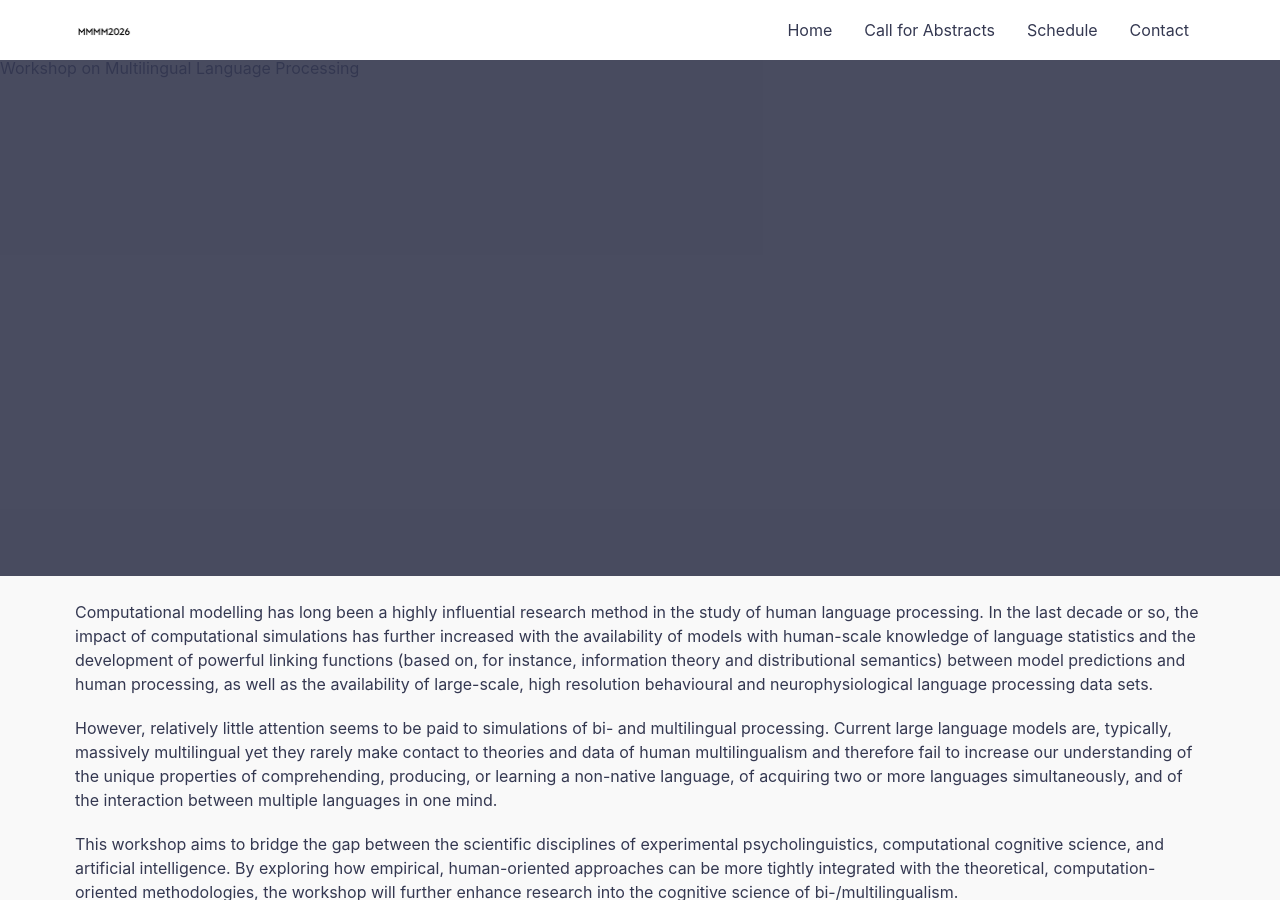
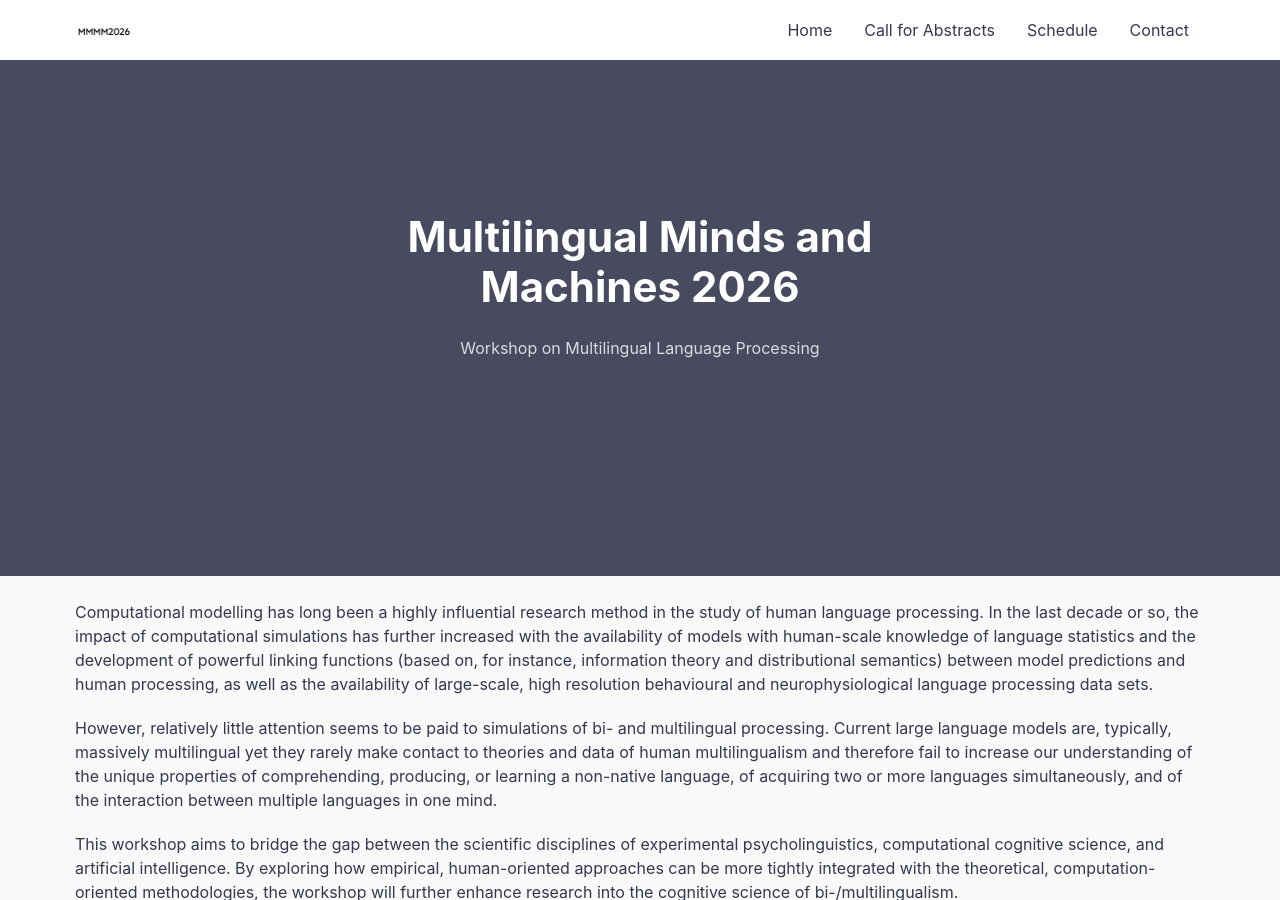
Before and after one commit to mmmm2026/mmmm2026.github.io, a Jekyll site: the page built from index.md, in a window 1280 px wide and 900 px high. Built offline with Jekyll 4.4.1, drawn with Linux system fonts in a browser that asks for light colours.

Commit message:
Update default.html

```diff
--- a/_layouts/default.html
+++ b/_layouts/default.html
@@ -20,6 +20,7 @@ layout: compress
     {% include header.html %}
 
     <div class="hero hero--medium lazyload" data-bg="{{ site.url }}{{ site.baseurl }}/assets/img/{{ site.hero_img }}">
+      <div class="hero__wrap">
         <h1 class="hero__title">{{ site.title | escape }}</h1>
         <p class="hero__meta">{{ site.tagline }}</p>
       </div>
```
